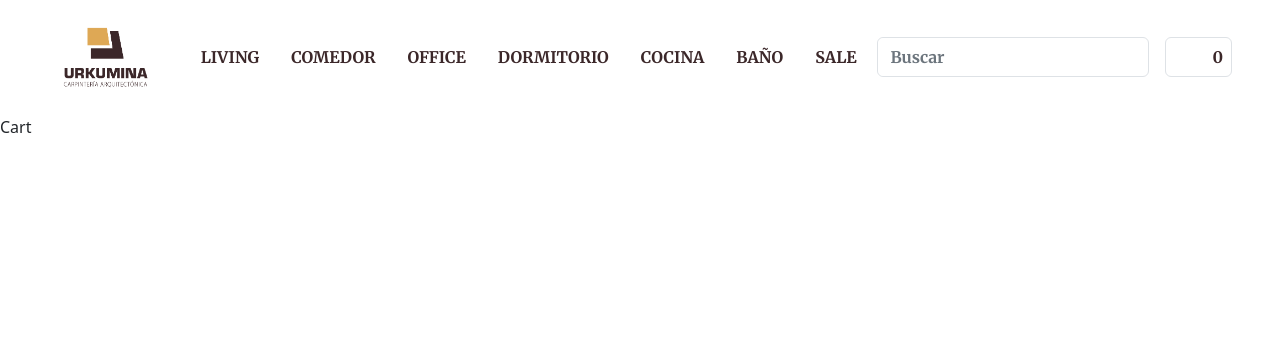
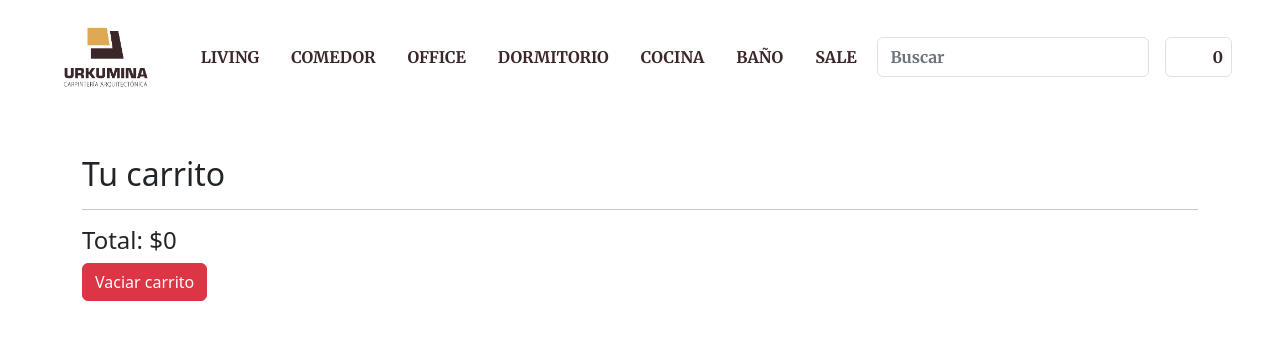
Before and after one commit to GheraldineSalazarL/Tienda-React, a React (Create React App) app: page /cart in a window 1280 px wide. Shown: the top 340 px of the page. Built offline with nearby package versions, Linux system fonts and the light colour scheme; some icons are missing.

Commit message:
cartContext

```diff
--- a/src/components/Cart/Cart.js
+++ b/src/components/Cart/Cart.js
@@ -1,7 +1,28 @@
-import React from 'react'
+import { useCartContext } from '../Context/CartContext'
 
 export const Cart = () => {
+
+  const { cart, cartTotal, emptyCart, removeItem } = useCartContext()
+
   return (
-    <div>Cart</div>
-  )
+    <div className="container my-5">
+        <h2>Tu carrito</h2>
+        <hr/>
+
+        { cart.map((item) => (
+            <div key={item.id}>
+                <h3>{item.nombre}</h3>
+                <p>Precio: {item.precio}</p>
+                <p>Cantidad: {item.cantidad}</p>
+                <small>Color: {item.color}</small>
+                <button onClick={() => removeItem(item.id)} className="btn btn-danger mx-2">Remove</button>
+                <hr/>
+            </div>
+        ))}
+
+
+        <h4>Total: ${cartTotal()}</h4>
+        <button onClick={emptyCart} className="btn btn-danger">Vaciar carrito</button>
+    </div>
+)
 }
--- /dev/null
+++ b/src/components/Context/CartContext.js
@@ -0,0 +1,53 @@
+import {createContext, useContext} from 'react';
+import { useState } from "react";
+
+
+export const CartContext = createContext()
+
+export const CartProvider = ({children}) => {
+
+    const [cart, setCart]= useState ([])
+
+    const addToCart = (item) => {
+        setCart ([...cart, item])
+    }
+
+    const isInCart = (id) => {
+        return cart.some((item) => item.id === id)
+    }
+
+    const removeItem = (id) => {
+        setCart (cart.filter((item) => item.id !== id))
+    }
+
+    const cartQuantity = () => {
+        return cart.reduce((acc,item) => acc + item.cantidad, 0)
+    }
+
+    const cartTotal = () => {
+        return cart.reduce((acc,item) => acc + item.cantidad * item.precio, 0)
+    }
+
+    const emptyCart = () => {
+        setCart([])
+    }
+
+    return (
+        <CartContext.Provider value={{
+            cart,
+            addToCart,
+            isInCart,
+            cartQuantity,
+            cartTotal,
+            emptyCart,
+            removeItem
+          }}>
+            {children}
+
+        </CartContext.Provider>
+    )
+}
+
+export const useCartContext = () => {
+    return useContext(CartContext)
+}
--- a/src/components/Header/Cartwidget.js
+++ b/src/components/Header/Cartwidget.js
@@ -1,14 +1,18 @@
 import { Icon } from '@iconify/react';
+import { useContext } from 'react';
 import { Link } from 'react-router-dom'
+import {CartContext} from '../Context/CartContext'
 
 export const Cartwidget = () => {
+
+    const { cartQuantity } = useContext(CartContext)
 
     return(
         <div className='d-flex ms-3 py-1 px-2 border rounded'>
             <Link to='/cart'>
                 <Icon icon="akar-icons:cart" width='30' className='text-warning'/>
             </Link>
-            <p className='m-auto ps-2'> 0 </p>
+            <p className='m-auto ps-2'> {cartQuantity()} </p>
         </div>
 
     );
--- a/src/components/ItemDetail/ItemDetail.js
+++ b/src/components/ItemDetail/ItemDetail.js
@@ -2,9 +2,12 @@
 import { useState } from "react";
 import Select from '../Select/Select';
 import { Link } from 'react-router-dom'
+import { useCartContext } from "../Context/CartContext"
 
 
 export const ItemDetail = ({item}) => {
+
+    const { cart, addToCart, isInCart } = useCartContext()
 
     const[cantidad, setCantidad] =useState(1)
     const[color, setColor]=useState(item.options[0].value)
@@ -18,7 +21,7 @@
             cantidad,
             color
         }
-        console.log(itemToCart)
+        addToCart(itemToCart)
     }
 
 
@@ -39,17 +42,20 @@
 
                 <Select options={item.options} onSelect={setColor}/>
 
-                <ItemCount stock={item.stock}
-                            counter={cantidad}
-                            setCounter={setCantidad}
-                            handleAñadir={handleAñadir}
-                />
+                {
+                isInCart(item.id)
+                ?   <Link to="/cart" className="btn btn-success     my-2">Terminar mi compra</Link>
+                :   <ItemCount
+                        stock={item.stock}
+                        counter={cantidad}
+                        setCounter={setCantidad}
+                        handleAñadir={handleAñadir}
+                    />
+                }
 
                 <p className='py-1'>{item.desc}</p>
 
-                <Link to='/cart'>
-                    <button className="btnCart btn btn-warning px-5 m-auto">Finalizar compra</button>
-                </Link>
+
 
             </div>
         </div>
--- a/src/data/data.js
+++ b/src/data/data.js
@@ -31,7 +31,7 @@
         "img2": "https://via.placeholder.com/450x550",
         "stock": 2,
         "desc": "Syntax error in formula 'Lorem ipsum dolor sit amet, consectetur adipiscing elit, sed do eiusmod tempor incididunt ut labore et dolore magna aliqua. Lacus vestibulum sed arcu non odio euismod lacinia at quis. Ipsum consequat nisl vel pretium lectus quam id leo in. Quis vel eros donec ac. Quisque sagittis purus sit amet volutpat consequat. Adipiscing commodo elit at imperdiet dui accumsan sit. Massa massa ultricies mi quis hendrerit dolor magna eget.'",
-        "category": "cocina",
+        "category": "living",
         options: [
             {
                 value: 'BL',
```
Also changed, not shown: src/App.js (+6 -1 lines).
